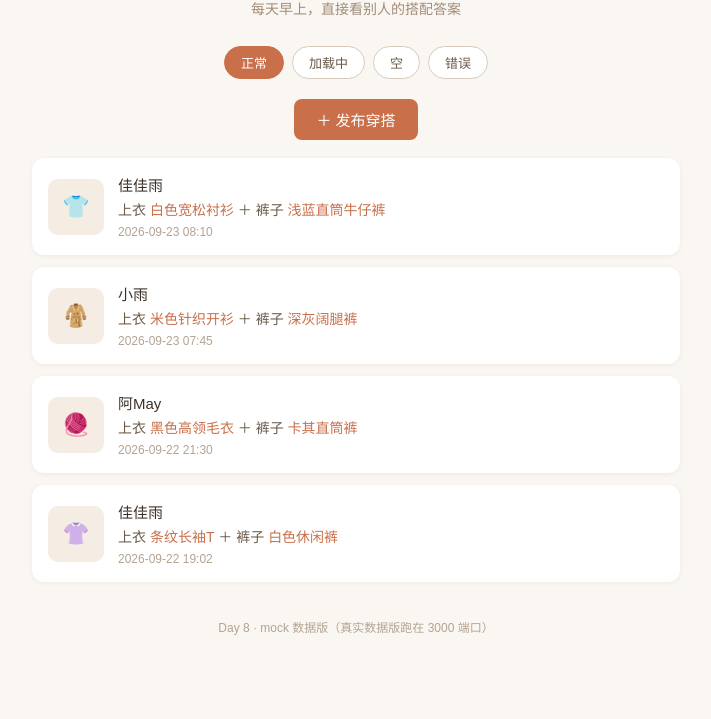
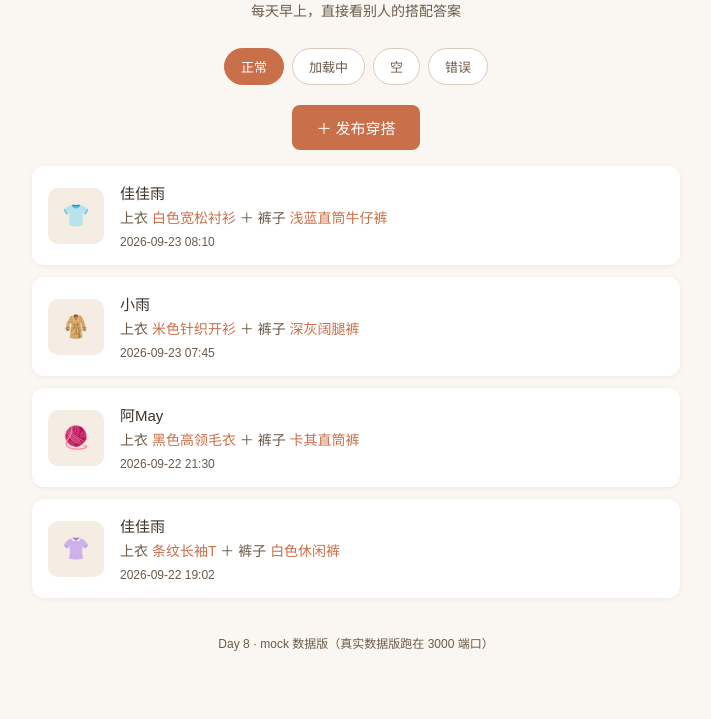
Before and after one commit to FLORA88-cmd/jiajiayu_outfit, a website: page my-app/public/index.html in a window 1280 px wide. Shown: the part 81-800 px from the top of the page, without its empty margins (284-995 px from the left). Drawn offline with Linux system fonts and the light colour scheme.

Commit message:
Day 9｜用设计规则修复对比度与间距
改了什么：index.html 样式区 17 处——发虚的浅棕文字统一换成达标的深棕 #6b5a49，11 处间距归档到 4 的倍数档位

加了什么：无新增文件、无新功能（纯样式修复，版面结构未动）

```diff
--- a/my-app/public/index.html
+++ b/my-app/public/index.html
@@ -8,25 +8,25 @@
   * { margin: 0; padding: 0; box-sizing: border-box; }
   body { font-family: "Microsoft YaHei", sans-serif; background: #faf7f2; color: #3d3229; }
   .wrap { max-width: 680px; margin: 0 auto; padding: 24px 16px 60px; }
-  header { text-align: center; padding: 12px 0 18px; }
+  header { text-align: center; padding: 12px 0 16px; }
   header h1 { font-size: 26px; letter-spacing: 2px; }
-  header p { color: #a08c78; margin-top: 6px; font-size: 14px; }
+  header p { color: #6b5a49; margin-top: 8px; font-size: 14px; }
 
   /* 状态切换条（仅演示用，方便逐个截图四种状态） */
   .switcher { display: flex; gap: 8px; justify-content: center; flex-wrap: wrap;
-              padding: 10px 0 20px; }
+              padding: 12px 0 20px; }
   .switcher button { border: 1px solid #d8cabb; background: #fff; color: #6b5a49;
-                     border-radius: 999px; padding: 6px 16px; font-size: 13px; cursor: pointer;
+                     border-radius: 999px; padding: 8px 16px; font-size: 13px; cursor: pointer;
                      font-family: inherit; }
   .switcher button.on { background: #c96f4a; color: #fff; border-color: #c96f4a; }
 
-  .toolbar { text-align: center; margin-bottom: 18px; }
+  .toolbar { text-align: center; margin-bottom: 16px; }
   .btn { display: inline-block; background: #c96f4a; color: #fff; border: none; border-radius: 8px;
-         padding: 10px 22px; font-size: 15px; text-decoration: none; cursor: pointer; font-family: inherit; }
+         padding: 12px 24px; font-size: 15px; text-decoration: none; cursor: pointer; font-family: inherit; }
 
   /* ===== 卡片组件（可复用）===== */
   .card { background: #fff; border-radius: 12px; padding: 16px; margin-bottom: 12px;
-          box-shadow: 0 1px 4px rgba(90,70,50,.08); display: flex; gap: 14px; align-items: center; }
+          box-shadow: 0 1px 4px rgba(90,70,50,.08); display: flex; gap: 16px; align-items: center; }
   .card .thumb { width: 56px; height: 56px; border-radius: 10px; flex: 0 0 56px;
                  display: flex; align-items: center; justify-content: center;
                  font-size: 22px; background: #f5ece3; }
@@ -34,7 +34,7 @@
   .card .who { font-weight: 500; font-size: 15px; }
   .card .match { margin-top: 4px; font-size: 14px; color: #6b5a49; }
   .card .match b { color: #c96f4a; font-weight: 500; }
-  .card .time { color: #b3a493; font-size: 12px; margin-top: 6px; }
+  .card .time { color: #6b5a49; font-size: 12px; margin-top: 8px; }
 
   /* ===== 状态一：加载中（骨架屏）===== */
   .skeleton .thumb { background: #efe7dd; }
@@ -44,20 +44,20 @@
   @media (prefers-reduced-motion: no-preference) {
     .skeleton { animation: pulse 1.4s ease-in-out infinite; }
   }
-  .loading-tip { text-align: center; color: #a08c78; font-size: 14px; margin-top: 6px; }
+  .loading-tip { text-align: center; color: #6b5a49; font-size: 14px; margin-top: 8px; }
 
   /* ===== 状态二：空 ===== */
-  .empty { text-align: center; color: #a08c78; padding: 56px 0; }
+  .empty { text-align: center; color: #6b5a49; padding: 56px 0; }
   .empty .big { font-size: 40px; margin-bottom: 12px; color: #d8cabb; }
 
   /* ===== 状态三：错误 ===== */
   .error-box { background: #fff; border-radius: 12px; padding: 40px 20px; text-align: center;
                box-shadow: 0 1px 4px rgba(90,70,50,.08); }
-  .error-box .msg { color: #b3261e; font-size: 15px; margin-bottom: 6px; }
-  .error-box .hint { color: #a08c78; font-size: 13px; margin-bottom: 18px; }
+  .error-box .msg { color: #b3261e; font-size: 15px; margin-bottom: 8px; }
+  .error-box .hint { color: #6b5a49; font-size: 13px; margin-bottom: 16px; }
   .btn.ghost { background: transparent; color: #c96f4a; border: 1px solid #c96f4a; }
 
-  footer { text-align: center; color: #b3a493; font-size: 12px; padding-top: 24px; }
+  footer { text-align: center; color: #6b5a49; font-size: 12px; padding-top: 24px; }
 </style>
 </head>
 <body>
```
